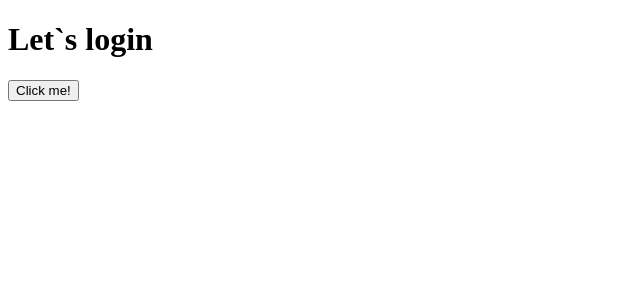
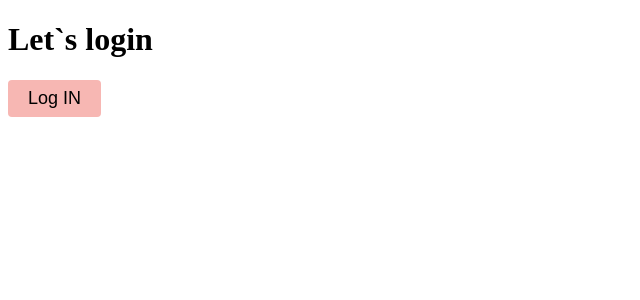
Before and after one commit to jahorinac/01-redux, a React (Create React App) app: page / in a window 1280 px wide. Shown: the top 300 px of the page, without its empty margins (0-640 px from the left). Built offline with nearby package versions, Linux system fonts and the light colour scheme; the HTML template or start-up script is replaced by a standard one.

Commit message:
03 - renamed actions and added style

```diff
--- a/src/App.js
+++ b/src/App.js
@@ -1,6 +1,6 @@
 import React, {Component} from 'react';
 import {connect} from 'react-redux';
-import { activateGeod, closeGeod } from './redux'
+import { logIn, logOut } from './redux'
 
 
 //  App.js
@@ -12,12 +12,11 @@ import { activateGeod, closeGeod } from './redux'
             <div>
                 <h1>{this.props.form.message || 'Let`s login'}</h1>
                 {this.props.form.message ? (
-                    <button onClick={ this.props.closeGeod }>Exit Geod</button>
+                    <button onClick={ this.props.logOut } className="logout">Log out</button>
                 ) : (
-                    <button onClick={ () => this.props.activateGeod({ message: 'WELCOME!' })
-                        }
+                    <button onClick={ () => this.props.logIn({ message: 'WELCOME!' }) } className="login"
                     >
-                        Click me!
+                        Log IN
                     </button>
                 )}
             </div>
@@ -35,8 +34,8 @@ const mapStateToProps = state => ({
 console.log(mapStateToProps)
 
 const mapDispatchToProps = {
-    activateGeod,
-    closeGeod
+    logIn,
+    logOut
 };
 
 console.log(mapDispatchToProps)
--- a/src/index.js
+++ b/src/index.js
@@ -1,6 +1,7 @@
 import React from 'react'
 import ReactDOM from 'react-dom'
 import AppContainer from './App'
+import './style.css'
 
 
 //Add these imports - Step 1
--- a/src/redux.js
+++ b/src/redux.js
@@ -3,15 +3,15 @@ import { combineReducers, createStore } from 'redux'
 
 // actions.js
 
-export const activateGeod = form => ({
-    type: 'ACTIVATE_GEOD',
+export const logIn = form => ({
+    type: 'LOG_IN',
     form
 });
 
-console.log(activateGeod)
+console.log(logIn)
 
-export const closeGeod = () => ({
-    type: 'CLOSE_GEOD'
+export const logOut = () => ({
+    type: 'LOG_OUT'
 });
 
 
@@ -23,10 +23,10 @@ export const form = (state = {}, action) =>{
 
     switch (action.type) {
 
-        case 'ACTIVATE_GEOD':
+        case 'LOG_IN':
             return action.form
 
-        case 'CLOSE_GEOD':
+        case 'LOG_OUT':
             return {};
 
         default:
--- /dev/null
+++ b/src/style.css
@@ -0,0 +1,16 @@
+
+button{
+    font-size: 18px;
+    border: none;
+    outline: none;
+    padding: 8px 20px;
+    border-radius: 4px;
+}
+
+.login{
+    background-color: #f7b7b3;
+}
+
+.logout{
+    background-color: #b4d4bb;
+}
```
Also changed, not shown: 1 other file (tests, documents, lock files or other folders).
